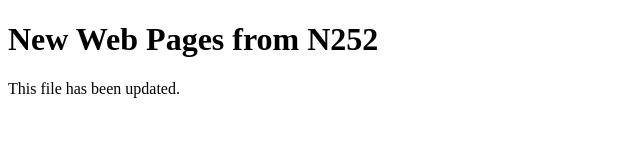
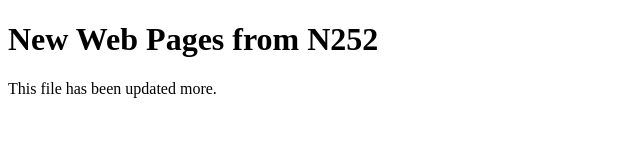
Before and after one commit to charliecalvert/JavaScriptBasics02, a plain HTML site: page index.html in a window 1280 px wide. Shown: the full height of the page, 0-640 px from the left. Drawn offline with nearby package versions, Linux system fonts and the light colour scheme.

Commit message:
More added to index file.

```diff
--- a/index.html
+++ b/index.html
@@ -9,6 +9,6 @@
     </head>
     <body>
         <h1>New Web Pages from N252</h1>
-        <p>This file has been updated.</p>
+        <p>This file has been updated more.</p>
     </body>
 </html>
```
